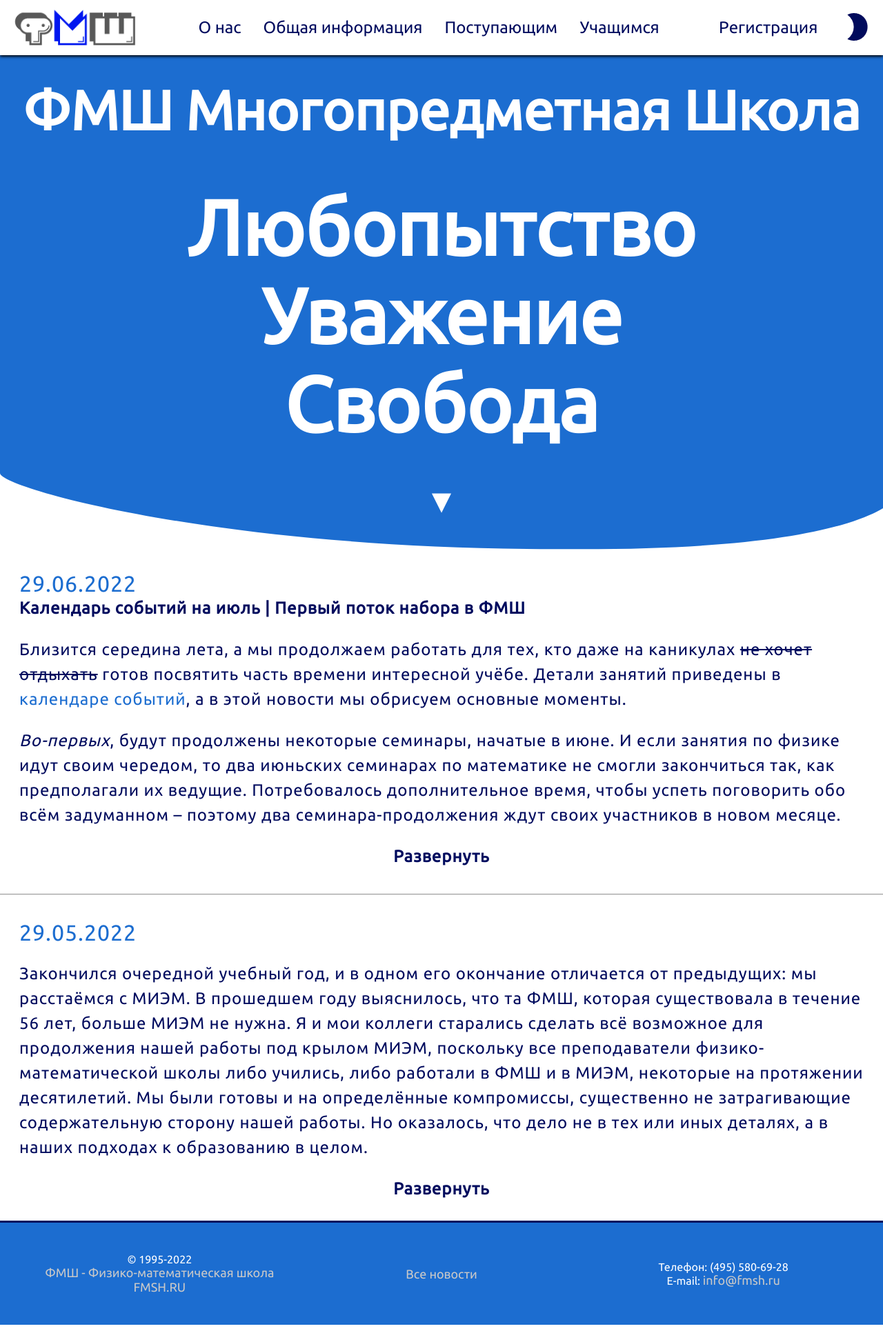
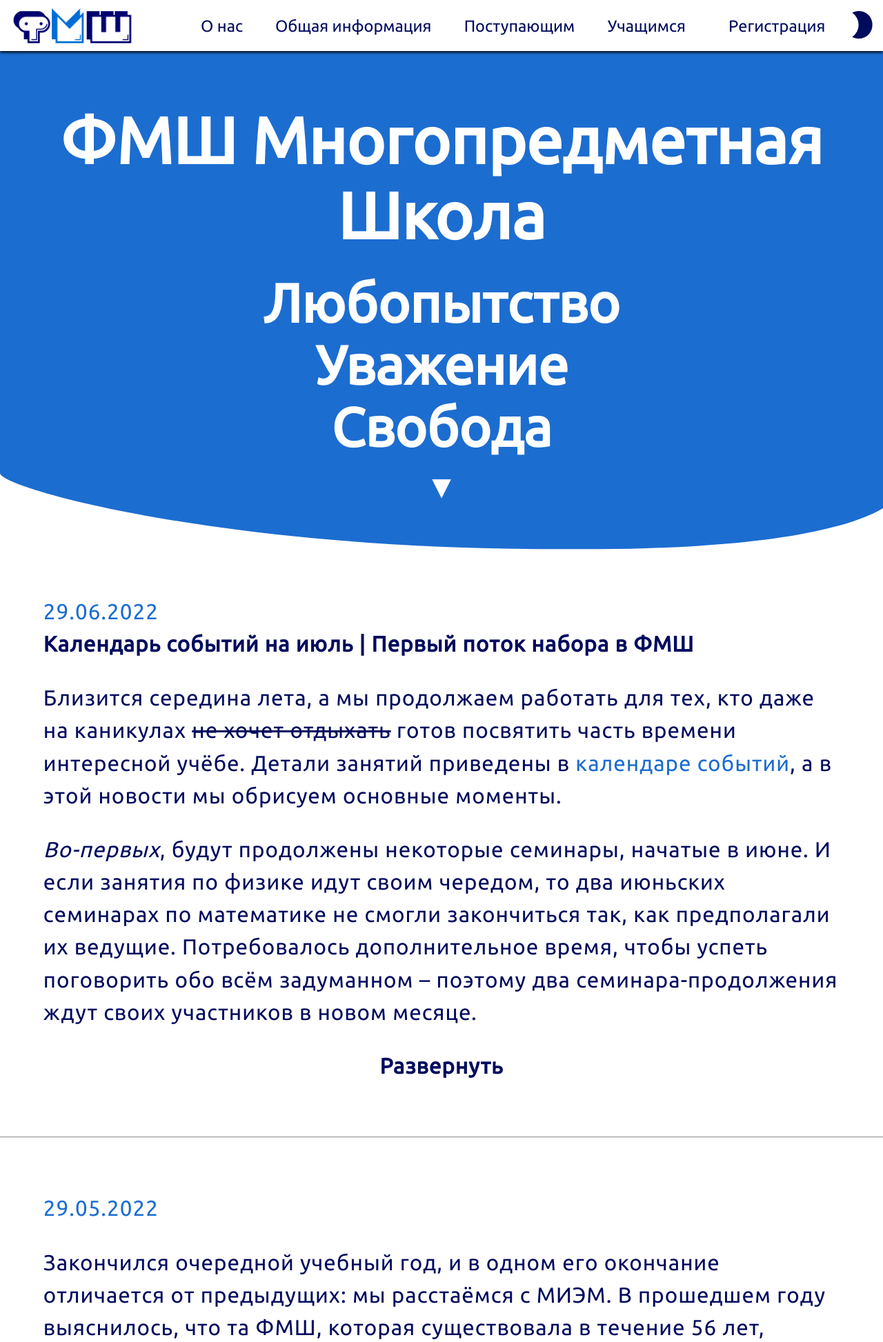
Before and after one commit to Rokoel/fmsh, a PHP site: page / in a window 1280 px wide. Shown: the top 1946 px of the page at 69% size. Before the commit the page ends 1921 px from the top, so only its background shows below. Run offline with PHP 8.4, Linux system fonts and the light colour scheme.

Commit message:
Refactored, made padding better, prepared for making website responsive

```diff
--- a/css/styles.css
+++ b/css/styles.css
@@ -1,9 +1,10 @@
 /* ------ MAIN STYLING ------ */
 :root {
     --dark-blue: #000b5e;
+
+    --blue: #1C6DD0;
     /* --blue: #6E85B7; */
     /* --blue: #42C2FF; */
-    --blue: #1C6DD0;
     /* --blue: #161D6F; */
 
     --white: #fff;
@@ -13,44 +14,66 @@
     --theme-emoji-bright: invert(13%) sepia(42%) saturate(3586%) hue-rotate(220deg) brightness(86%) contrast(127%);
     --theme-emoji-dark: invert(100%) sepia(5%) saturate(19%) hue-rotate(180deg) brightness(106%) contrast(105%);
 
-    --x-small-padding: min(0.5em, calc(1.5625vw));
-    --small-padding: min(1em, calc(1.5625vw));
-    --medium-padding: calc(8px + 1.5625vw);
-
     --default-box-shadow: 0 8px 16px 0 black;
     --lighter-box-shadow: 0 2px 4px 0 black;
 
-    --header-height: 80px;
+    --header-height: 3rem;
+
+    --proportional-padding: 2em;
+    --proportional-small-padding: 1em;
+    --proportional-small-horizontal-padding: 0 1em;
+    --proportional-xx-small-padding: 0.25em;
+
+    --small-font-size: 75%;
 }
-
 @font-face {
     font-family: UbuntuRegular;
     src: url("../Ubuntu-Regular.ttf");
 }
-
 html, body {
     height: 100%;
     background-color: var(--white);
     font-family: UbuntuRegular;
+    font-size: calc(0.75em + 1vw);
     margin: 0;
+    box-sizing: border-box;
 }
-
-/* Works on Firefox */
+*, *:before, *:after {
+    box-sizing: inherit;
+}
 * {
     scrollbar-width: thin;
     scrollbar-color: var(--blue) var(--white);
 }
-
-  /* Works on Chrome, Edge, and Safari */
 *::-webkit-scrollbar {
     width: 12px;
 }
-
 *::-webkit-scrollbar-track {
     background: var(--white);
 }
-
 *::-webkit-scrollbar-thumb {
+    background-color: var(--blue);
+    border-radius: 20px;
+    border: 3px solid var(--white);
+}
+*::-o-scrollbar {
+    width: 12px;
+}
+*::-o-scrollbar-track {
+    background: var(--white);
+}
+*::-o-scrollbar-thumb {
+    background-color: var(--blue);
+    border-radius: 20px;
+    border: 3px solid var(--white);
+}
+*::-moz-scrollbar {
+    width: 12px;
+}
+*::-moz-scrollbar-track {
+    background: var(--white);
+}
+*::-moz-scrollbar-thumb {
     background-color: var(--blue);
     border-radius: 20px;
     border: 3px solid var(--white);
@@ -60,12 +83,14 @@ html, body {
 /* ----- GENERAL STYLING ---- */
 a {
     display: inline-block;
+
     color: var(--dark-blue);
+
     margin-top: auto;
     margin-bottom: auto;
+
     text-decoration: none;
     text-align: center;
-    font-size: x-large;
 }
 a:hover {
     color: var(--blue);
@@ -73,73 +98,73 @@ a:hover {
 button {
     border: none;
     text-align: center;
-    padding: var(--small-padding);
     text-decoration: none;
-    display: inline-block;
+
+    display: block;
+
     background-color: inherit;
+    color: var(--dark-blue);
+
     cursor: pointer;
-    color: var(--dark-blue);
-}
-button:hover {
-    filter: invert(50%);
-}
-.holder {
-    display: flex;
-    justify-content: center;
-    align-content: center;
-}
-.flex-direction-row {
-    flex-direction: row;
-}
-.justify-content-space-evenly {
-    justify-content: space-evenly;
 }
 .small-padding-img {
     object-fit: cover;
     height: auto;
-    padding: var(--x-small-padding);
+    padding: var(--proportional-xx-small-padding);
 }
 hr {
     border-right : 0;
     border-left: 0;
+    width: 100%;
+}
+.vertical-align {
+    display: flex;
+    flex-direction: column;
+    justify-content: center;
 }
 /* ----- GENERAL STYLING ---- */
 
 /* ----- HEADER STYLING ----- */
 #header-replacer {
+    background-color: var(--white);
+
     width: 100%;
     height: var(--header-height);
-    background-color: var(--white);
 }
 #header {
-    position: fixed;
-    width: 100%;
-    top: 0;
-    height: var(--header-height);
     background-color: var(--white);
+
     display: flex;
     flex-direction: row;
     justify-content: space-between;
     align-content: center;
+
     box-shadow: var(--lighter-box-shadow);
+
     z-index: 3;
+
+    height: var(--header-height);
+    position: fixed;
+    width: 100%;
+    top: 0;
+    font-size: var(--small-font-size);
 }
 .navbar {
     margin-top: auto;
     margin-bottom: auto;
+
     display: inline-block;
+
     overflow: hidden;
+
     background-color: var(--white);
+
     display: flex;
     justify-content: center;
     align-content: center;
     flex-wrap: wrap;
-}
-.dropdown-content a {
-    float: left;
-    color: var(--white);
-    text-align: center;
-    padding: var(--small-padding);
+
+    height: 100%;
 }
 .dropdown {
     overflow: hidden;
@@ -147,32 +172,38 @@ hr {
 .dropdown .dropbtn {
     border: none;
     outline: none;
+
     color: var(--white);
-    padding: var(--small-padding);
     background-color: inherit;
+
     margin: 0;
 }
 .navbar a:hover, .dropdown:hover .dropbtn {
     background-color: var(--dark-blue);
+}
+.navbar a {
+    padding: var(--proportional-small-padding);
 }
 .dropdown:hover .dropbtn > a {
     color: var(--white);
 }
 .dropdown-content {
     display: none;
+
     position: absolute;
+
     background-color: var(--white);
-    min-width: 160px;
     box-shadow: var(--default-box-shadow);
+
     z-index: 1;
 }
 .dropdown-content a {
     float: none;
+    display: block;
+
+    text-align: left;
+
     color: var(--dark-blue);
-    padding: var(--small-padding);
-    text-decoration: none;
-    display: block;
-    text-align: left;
 }
 .dropdown-content a:hover {
     background-color: var(--light-gray);
@@ -180,15 +211,20 @@ hr {
 .dropdown:hover .dropdown-content {
     display: block;
 }
+#right-header-part {
+    display: flex;
+    justify-content: center;
+    align-content: center;
+}
+#right-header-part a {
+    padding: var(--proportional-small-padding);
+}
 #register:hover, #register:hover > a {
     background-color: var(--dark-blue);
     color: var(--white);
 }
-#register {
-    padding: var(--small-padding);
-}
-.theme-switcher {
-    filter: var(--theme-emoji);
+#theme-switcher {
+    filter: var(--theme-emoji-bright);
 }
 /* ----- HEADER STYLING ----- */
 
@@ -196,57 +232,57 @@ hr {
 #main-block {
     width: 100%;
     height: calc(100vh - var(--header-height));
+
     background-color: var(--blue);
+
     display: flex;
     flex-direction: column;
     justify-content: space-around;
     align-content: center;
 }
+#main-block * {
+    color: var(--white);
+
+    text-align: center;
+
+    margin: 0;
+}
 #main-block h1 {
-    padding: var(--medium-padding);
-    color: var(--white);
-    font-size: 1200%;
-    font-weight: 900;
-    text-align: left;
-    margin: auto;
+    font-size: 300%;
 }
 #main-block h2 {
-    color: var(--white);
-    font-size: 700%;
-    text-align: center;
-    margin: auto;
+    font-size: 250%;
 }
 #main-block h3 {
-    color: var(--white);
-    font-size: 500%;
-    text-align: center;
-    margin: auto;
-    padding: var(--medium-padding);
+    font-size: 150%;
 }
 .layered-waves {
     position: absolute;
+
     bottom: 0;
     left: 0;
+
     width: 100%;
+
     overflow: hidden;
+
     line-height: 0;
-    z-index: 1;
 }
 .layered-waves svg {
     position: relative;
+
     display: block;
+
     width: calc(103% + 1.3px);
     height: 120px;
-    z-index: 1;
 }
 .layered-waves .shape-fill {
     fill: var(--white);
 }
 #three-words {
-    padding: var(--medium-padding);
-}
-.be-pointed:hover {
-    cursor: pointer;
+    display: flex;
+    flex-direction: column;
+    justify-content: center;
 }
 @keyframes float {
     0% {
@@ -259,12 +295,51 @@ hr {
         transform: translatey(0px);
     }
 }
+@-o-keyframes float {
+    0% {
+        transform: translatey(0px);
+    }
+    50% {
+        transform: translatey(-20px);
+    }
+    100% {
+        transform: translatey(0px);
+    }
+}
+@-moz-keyframes float {
+    0% {
+        transform: translatey(0px);
+    }
+    50% {
+        transform: translatey(-20px);
+    }
+    100% {
+        transform: translatey(0px);
+    }
+}
+@-webkit-keyframes float {
+    0% {
+        transform: translatey(0px);
+    }
+    50% {
+        transform: translatey(-20px);
+    }
+    100% {
+        transform: translatey(0px);
+    }
+}
 .floating {
     animation: float 2s ease-in-out infinite;
+    -moz-animation: float 2s ease-in-out infinite;
+    -o-animation: float 2s ease-in-out infinite;
+    -webkit-animation: float 2s ease-in-out infinite;
 }
 #scroller-1 {
     padding: var(--medium-padding);
-    z-index: 2;
+    z-index: 1;
+}
+#scroller-1:hover {
+    cursor: pointer;
 }
 /* --- MAIN-BLOCK STYLING --- */
 
@@ -275,20 +350,22 @@ hr {
     justify-content: space-around;
     align-content: center;
 }
-.news {
-    flex: 1;
-    padding: var(--medium-padding);
-    font-size: x-large;
+.article {
     color: var(--dark-blue);
+
     line-height: 1.5em;
     letter-spacing: 1px;
+
     margin-top: auto;
     margin-bottom: auto;
+
+    padding: var(--proportional-padding);
 }
-.news a {
+.article a {
     color: var(--blue);
+    display: inline;
 }
-.news a:hover {
+.article a:hover {
     color: var(--dark-blue);
 }
 h1, h2, h3 {
@@ -296,50 +373,53 @@ h1, h2, h3 {
     color: var(--dark-blue);
 }
 .date {
-    font-size: xx-large;
     color: var(--blue);
 }
 .show-more-button {
-    font-size: x-large;
     width: 100%;
     text-align: center;
+    cursor: pointer;
 }
 /* ------ TEXT STYLING ------ */
 
 /* ----- FOOTER STYLING ----- */
 #footer {
-    padding: var(--medium-padding);
     bottom: 0;
+
     display: flex;
     flex-direction: row;
     justify-content: space-around;
-    max-width: 100%;
     align-content: center;
+
+    width: 100%;
+
     background-color: var(--blue);
     color: var(--white);
+
     border-top: var(--dark-blue);
     border-width: 3px;
     border-style: solid;
     border-right: var(--blue);
     border-left: var(--blue);
     border-bottom: var(--blue);
+
+    font-size: var(--small-font-size);
+    padding: var(--proportional-small-padding);
 }
 #footer a {
-    font-size: large;
     color: var(--light-gray);
 }
 #footer a:hover {
-    font-size: large;
     color: var(--dark-blue);
 }
-
 #footer > * {
     flex: 1;
     text-align: center;
+
     display: inline-block;
+
     margin-top: auto;
     margin-bottom: auto;
-    padding: var(--small-padding);
 }
 /* ----- FOOTER STYLING ----- */
 
--- a/index.html
+++ b/index.html
@@ -1,6 +1,6 @@
 <!doctype html>
+<html lang="ru">
 
-<html lang="ru">
 <head>
   <title>ФМШ :: Главная</title>
 
@@ -17,16 +17,16 @@
   <link rel="stylesheet" href="./css/styles.css">
   <script src="./js/scripts.js"></script>
 </head>
+
 <body>
   <div id="header-replacer"></div>
   <div id="header">
-    <img src="fmsh_logo.png" id="light-themed-logo" class="small-padding-img">
+    <img src="fmsh_logo_3.png" id="light-themed-logo" class="small-padding-img">
     <img src="fmsh_logo_dark.png" id="dark-themed-logo" class="small-padding-img" style="display: none;">
-    <div id="menu" class="navbar">
-      <div class="dropdown">
-        <div class="dropbtn">
+    <ul id="menu" class="navbar">
+      <div class="dropdown vertical-align">
+        <li class="dropbtn">
           <a href="faq.php">О нас</a>
-        </div>
           <div class="dropdown-content">
             <a href="faq.php#about">Что такое ФМШ</a>
             <a href="faq.php#history">История</a>
@@ -34,30 +34,30 @@
             <a href="teachers.php">Преподаватели</a>
             <a href="contacts.php">Контакты</a>
           </div>
+        </li>
       </div>
-      <div class="dropdown">
+      <div class="dropdown vertical-align">
         <div class="dropbtn">
           <a href="news.php">Общая информация</a>
-        </div>
           <div class="dropdown-content">
             <a href="news.php">Новости</a>
             <a href="calendar.php">Календарь событий</a>
           </div>
         </div>
-      <div class="dropdown">
+      </div>
+      <div class="dropdown vertical-align">
         <div class="dropbtn">
           <a href="Entrance.php">Поступающим</a>
-        </div>
           <div class="dropdown-content">
             <a href="Entrance.php">Главное</a>
             <a href="resultExamen.php">Результаты экзаменов</a>
             <a href="variant.php">Варианты прошлых лет</a>
           </div>
         </div>
-      <div class="dropdown">
+      </div>
+      <div class="dropdown vertical-align">
         <div class="dropbtn">
           <a href="timetable.php">Учащимся</a>
-        </div>
           <div class="dropdown-content">
             <a href="timetable.php">Расписание</a>
             <a href="mathematics.php">Математика</a>
@@ -66,22 +66,29 @@
           </div>
         </div>
       </div>
-    <div id="right-header-part" class="holder">
+    </ul>
+    <div id="right-header-part">
       <a href="register.php" id="register">Регистрация</a>
-      <button id="theme"><img src="./mode_night_fill.png" class="theme-switcher"></button>
+      <button id="theme-switcher"><img src="./mode_night_fill.png"></button>
     </div>
   </div>
   <div id="content">
     <div id="main-block">
-      <h3>ФМШ Многопредметная Школа</h3>
-      <div id="three-words">
+      <div style="height: var(--header-height);"></div>
+      <div class="vertical-align">
+        <h1 style="flex: 1;">ФМШ Многопредметная Школа</h1>
+      </div>
+      <div id="three-words" style="flex: 3;">
         <h2>Любопытство</h2>
         <h2>Уважение</h2>
         <h2>Свобода</h2>
       </div>
-      <h2 class="floating be-pointed" id="scroller-1" style="font-size: 300%">
+      <div class="vertical-align">
+        <h3 class="floating" id="scroller-1" style="flex: 1;">
           ▼
-      </h2>
+        </h3>
+      </div>
+      <div style="flex: 0.5;"></div>
       <div class="layered-waves">
         <svg viewbox="0 0 1200 120" preserveaspectratio="none">
             <path d="M741,116.23C291,117.43,0,27.57,0,6V120H1200V6C1200,27.93,1186.4,119.83,741,116.23Z" class="shape-fill"></path>
@@ -90,7 +97,7 @@
     </div>
 
     <div id="news">
-      <div id="article-1" class="news">
+      <div id="article-1" class="article">
         <div class="date">29.06.2022</div>
         <div class="article-text">
             <b>Календарь событий на июль | Первый поток набора в ФМШ</b>
@@ -138,10 +145,10 @@
           </p>
           </div>
         </div>
-        <div class="show-more-button be-pointed" id="show-1"><b>Развернуть</b></div>
+        <div class="show-more-button" id="show-1"><b>Развернуть</b></div>
       </div>
-      <hr style="width: 100%;">
-      <div id="article-2" class="news">
+      <hr>
+      <div id="article-2" class="article">
         <div class="date">29.05.2022</div>
         <div class="article-text">
             <p>Закончился очередной учебный год, и в одном его окончание отличается от предыдущих: мы расстаёмся с МИЭМ. В прошедшем году выяснилось, что та ФМШ, которая существовала в течение 56 лет, больше МИЭМ не нужна. Я и мои коллеги старались сделать всё возможное для продолжения нашей работы под крылом МИЭМ, поскольку все преподаватели физико-математической школы либо учились, либо работали в ФМШ и в МИЭМ, некоторые на протяжении десятилетий. Мы были готовы и на определённые компромиссы, существенно не затрагивающие содержательную сторону нашей работы. Но оказалось, что дело не в тех или иных деталях, а в наших подходах к образованию в целом.</p>
@@ -156,7 +163,7 @@
           </p>
           </div>
         </div>
-        <div class="show-more-button be-pointed" id="show-2"><b>Развернуть</b></div>
+        <div class="show-more-button" id="show-2"><b>Развернуть</b></div>
       </div>
     </div>
   </div>
@@ -173,4 +180,5 @@
     </div>
   </div>
 </body>
+
 </html>
```
Also changed, not shown: js/scripts.js (+5 -5 lines), fmsh_logo_3.png (added). Lines whose indentation alone changed are shown as unchanged.
